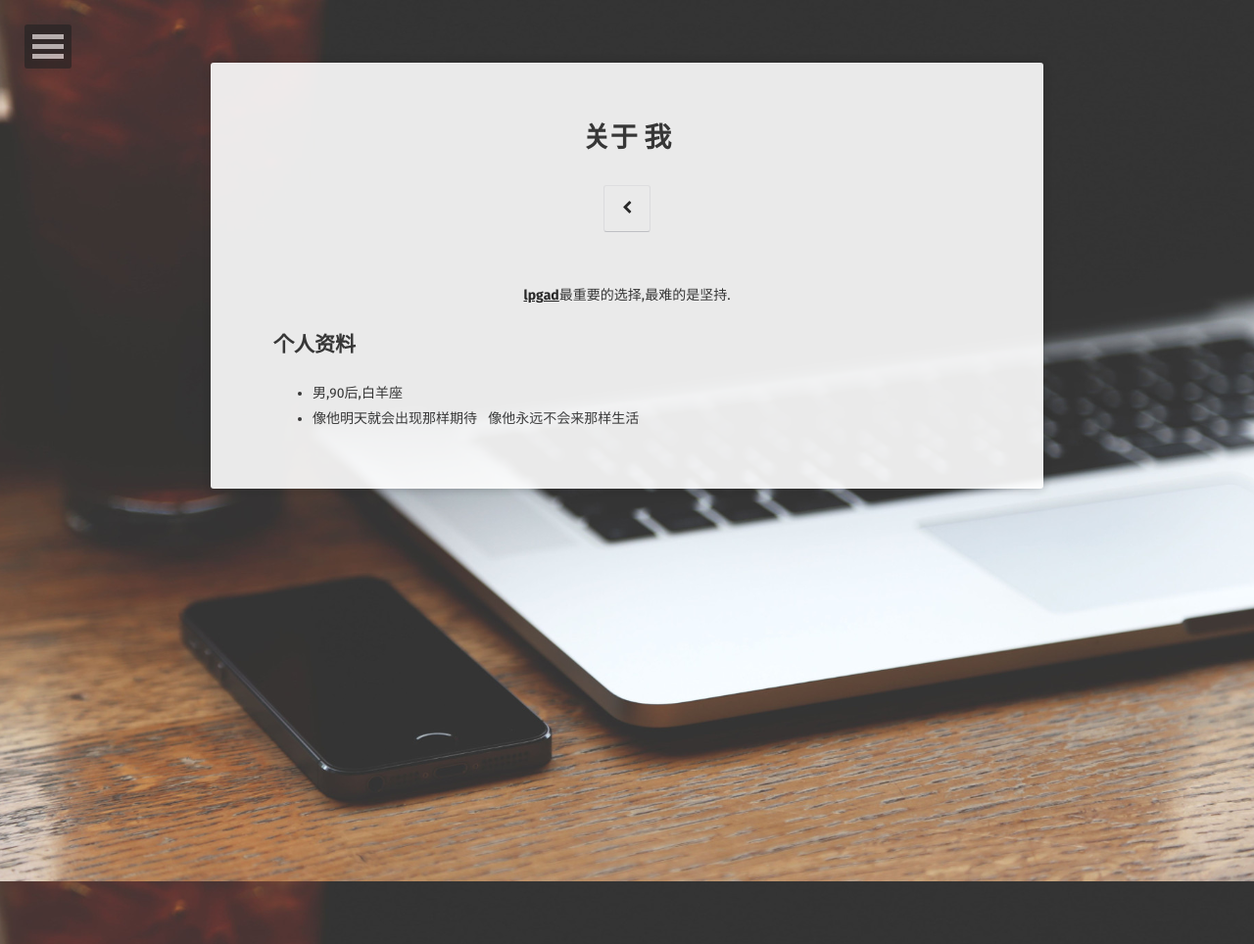
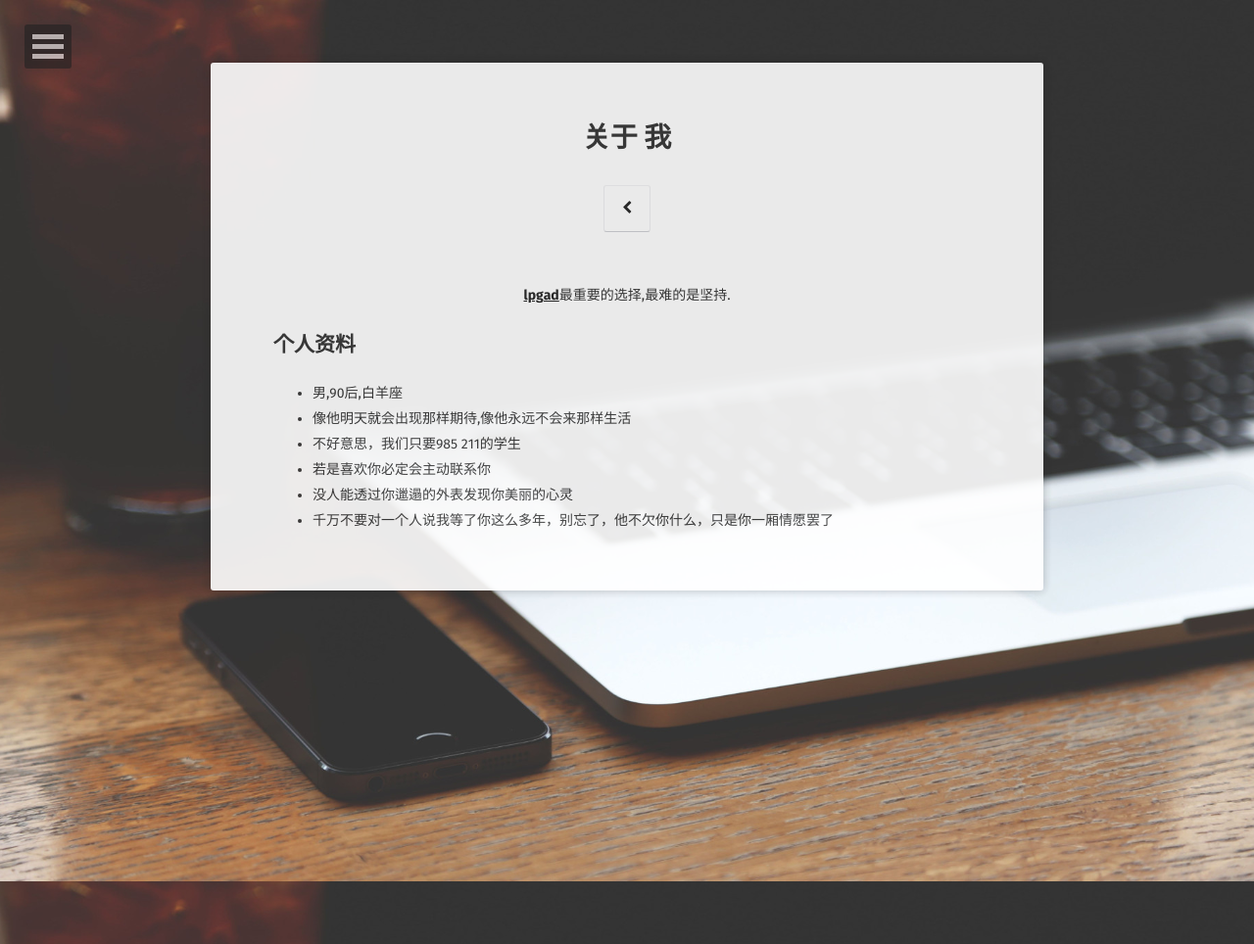
Before and after one commit to 20100507/20100507.github.io, a Jekyll site: the page built from about/index.md, in a window 1280 px wide. Shown: the whole page at 98% size. Built offline with Jekyll 4.4.1, drawn with Linux system fonts in a browser that asks for light colours; some web fonts are replaced.

Commit message:
Update index.md

```diff
--- a/about/index.md
+++ b/about/index.md
@@ -10,4 +10,8 @@ comments: false
 
 ## 个人资料
 * 男,90后,白羊座
-* 像他明天就会出现那样期待   像他永远不会来那样生活
+* 像他明天就会出现那样期待,像他永远不会来那样生活
+* 不好意思，我们只要985 211的学生
+* 若是喜欢你必定会主动联系你
+* 没人能透过你邋遢的外表发现你美丽的心灵
+* 千万不要对一个人说我等了你这么多年，别忘了，他不欠你什么，只是你一厢情愿罢了
```
